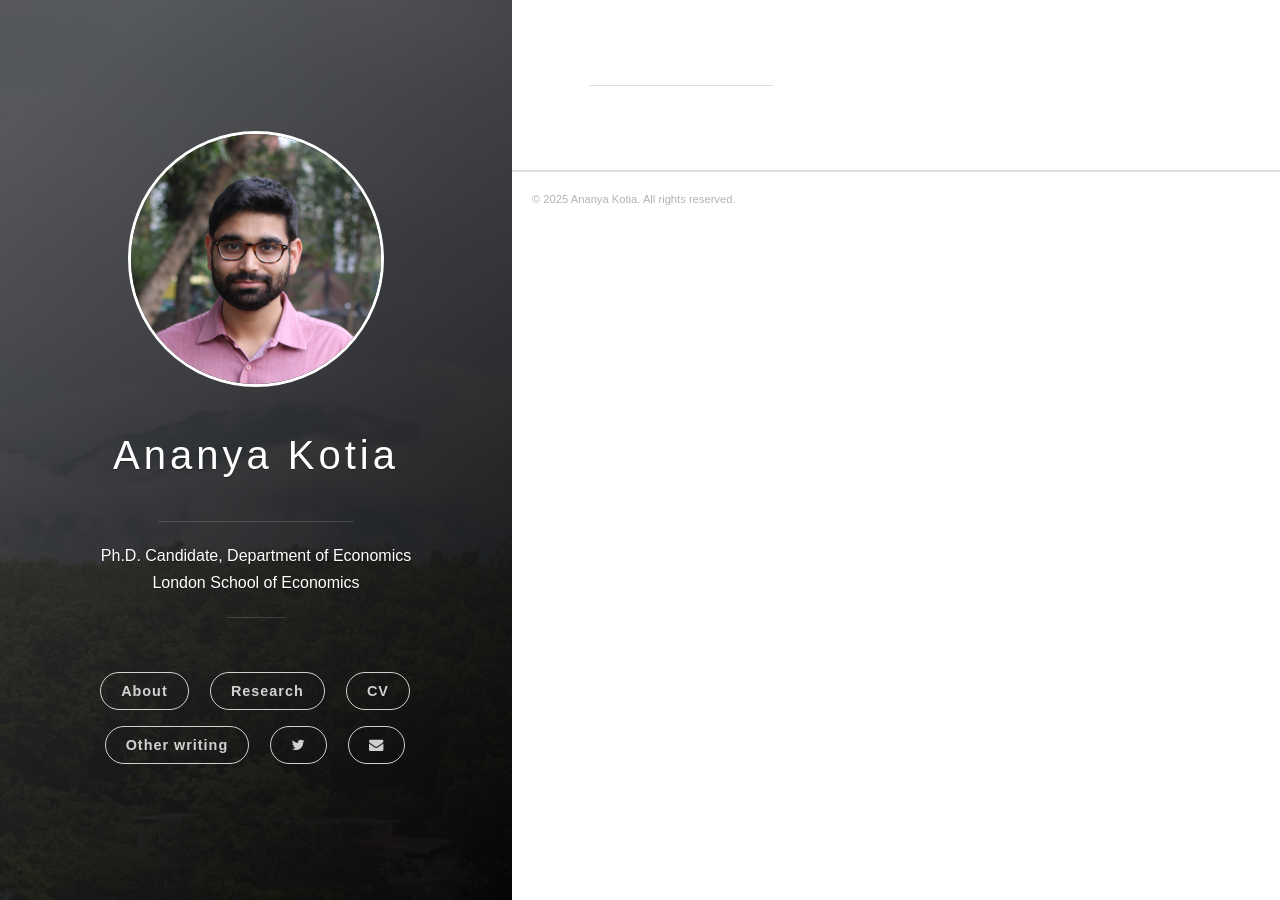
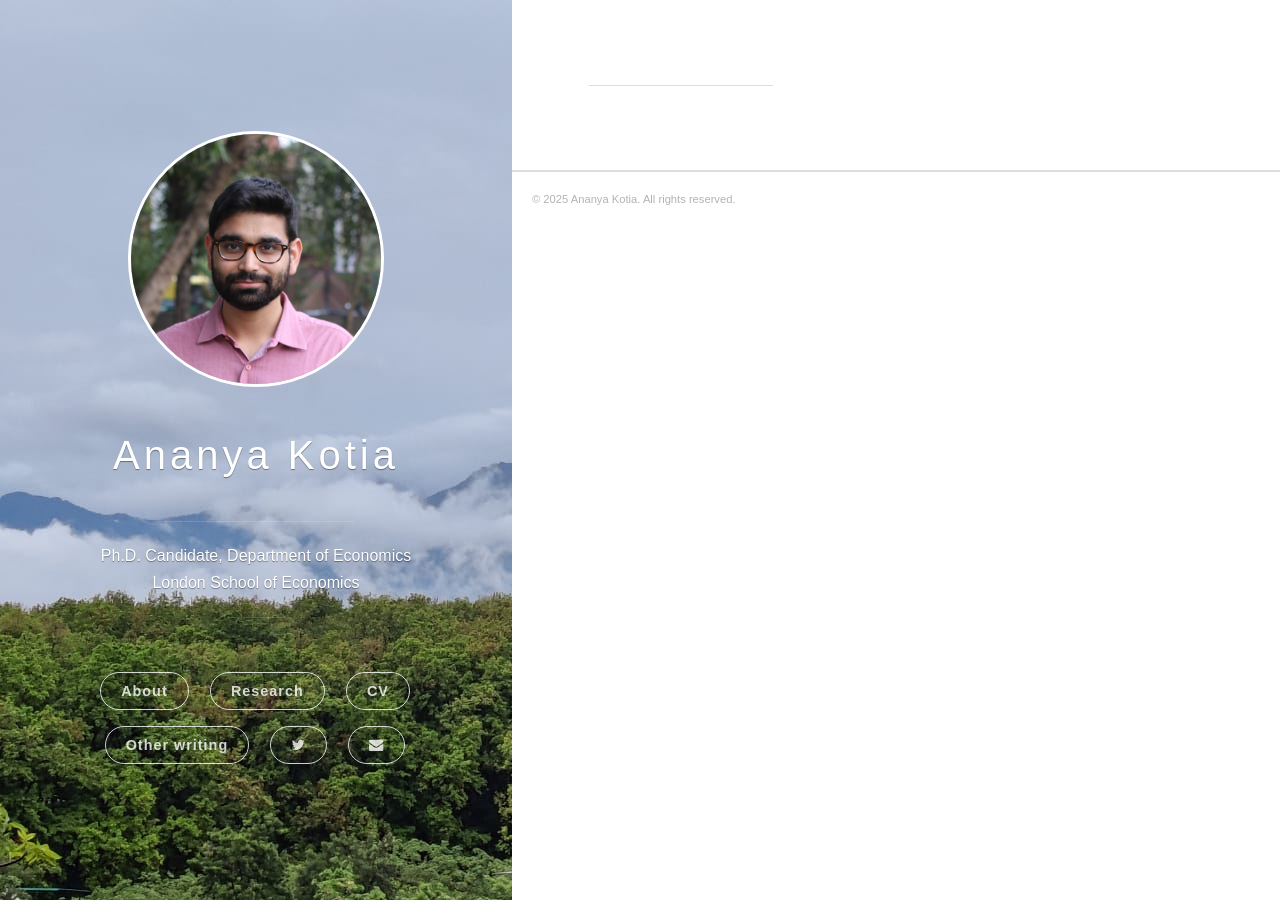
Before and after one commit to ananyakotia/ananyakotia.github.io, a Jekyll site: the page built from index.html, in a window 1280 px wide. Built offline with Jekyll 4.4.1, drawn with Linux system fonts in a browser that asks for light colours; some web fonts are replaced; the list of posts is cut into pages by our own code; a style sheet for code colours, icons or effects is not loaded.

Commit message:
update tint

```diff
--- a/_includes/header.html
+++ b/_includes/header.html
@@ -40,6 +40,6 @@
 
     </div>
 
-    <div class="panel-cover--overlay"></div>
+    <!--<div class="panel-cover--overlay"></div>-->
   </div>
 </header>
--- a/css/main.scss
+++ b/css/main.scss
@@ -240,15 +240,13 @@ ul.no-bullets li {
   overflow-y:auto;     /* inner pages */
 }
 
-/* Panel photo + lighter gradient on ALL pages */
+/* === Panel photo + lighter gradient on ALL pages ============ */
 .panel-cover{
-  background-image:
+  /* 1 shorthand → beats the theme’s shorthand */
+  background:
     linear-gradient(140deg,
-                    rgba(68,68,68,.35) 10%,   /* grey corner  */
-                    rgba(0,0,0,.65)),         /* dark corner  */
-    url({{ site.baseurl }}/images/2.JPG);     /* hero photo   */
-
-  background-size: cover;
-  background-position: center top;
-  background-repeat: no-repeat;
+                    rgba(68,68,68,.35) 10%,
+                    rgba(0,0,0,.65)),
+    url({{ site.baseurl }}/images/2.JPG)   /* hero photo */
+    center top / cover no-repeat;
 }
```
